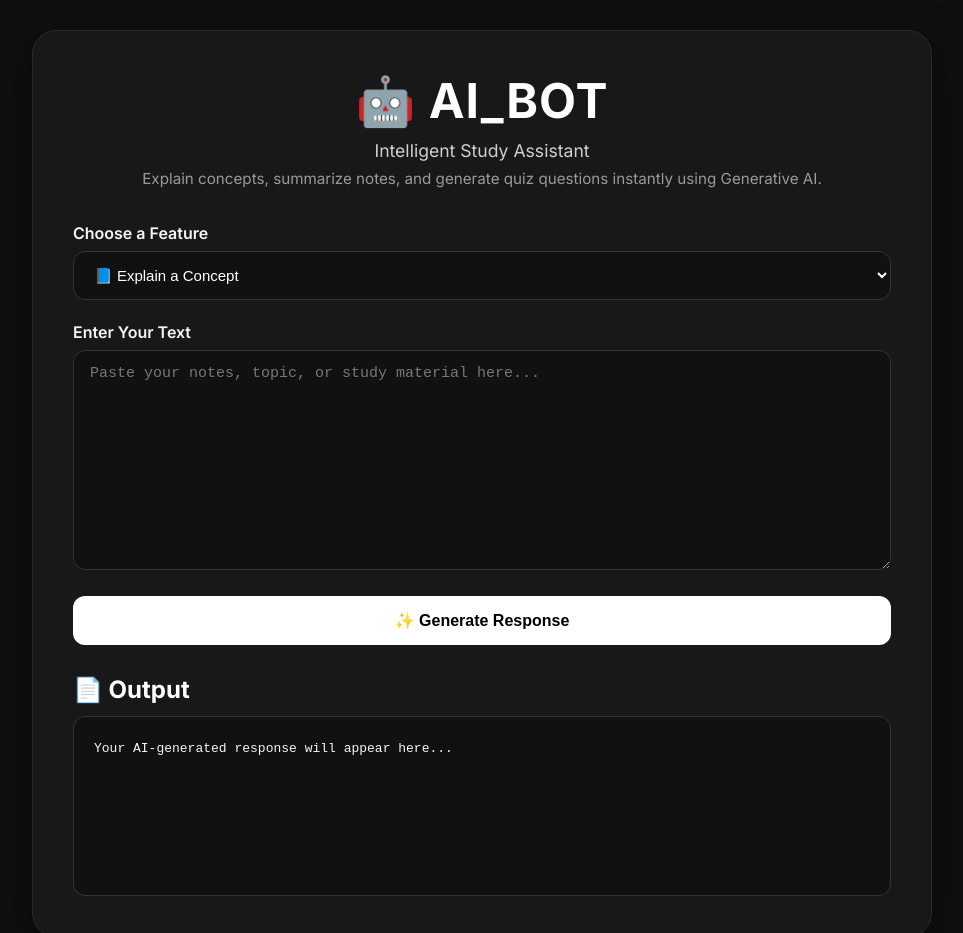
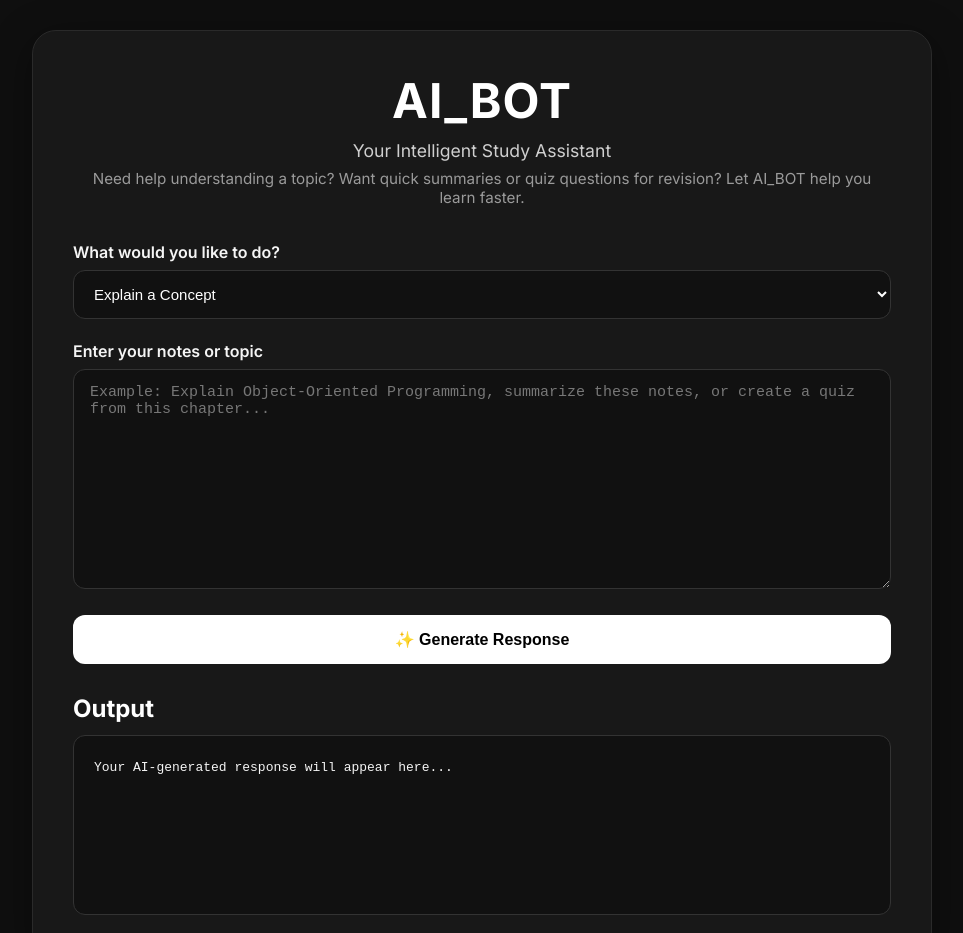
Before and after one commit to PHB-26/WEEK_1, a website: page public/index.html in a window 1280 px wide. Shown: the top 933 px of the page, without its empty margins (158-1121 px from the left). Drawn offline with Linux system fonts and the light colour scheme.

Commit message:
Update index.html

```diff
--- a/public/index.html
+++ b/public/index.html
@@ -5,56 +5,45 @@
     <meta name="viewport" content="width=device-width, initial-scale=1.0">
     <title>AI_BOT | AI Study Assistant</title>
 
-    <link href="https://fonts.googleapis.com/css2?family=Inter:wght@400;500;600;700&display=swap" rel="stylesheet">
+    <link
+        href="https://fonts.googleapis.com/css2?family=Inter:wght@400;500;600;700&display=swap"
+        rel="stylesheet"
+    >
 
     <link rel="stylesheet" href="style.css">
 </head>
 
 <body>
-
     <div class="container">
 
-        <div class="header">
-            <h1>🤖 AI_BOT</h1>
-
-            <p class="subtitle">
-                Intelligent Study Assistant
-            </p>
+        <header class="header">
+            <h1>AI_BOT</h1>
+            <p class="subtitle">Your Intelligent Study Assistant</p>
 
             <p class="description">
-                Explain concepts, summarize notes, and generate quiz questions instantly using Generative AI.
+                Need help understanding a topic? Want quick summaries or quiz
+                questions for revision? Let AI_BOT help you learn faster.
             </p>
+        </header>
+
+
+        <div class="form-group">
+            <label for="feature">What would you like to do?</label>
+
+            <select id="feature">
+                <option value="explain">Explain a Concept</option>
+                <option value="summarize">Summarize Text</option>
+                <option value="quiz"> Generate Quiz Questions</option>
+            </select>
         </div>
 
         <div class="form-group">
-
-            <label for="feature">Choose a Feature</label>
-
-            <select id="feature">
-                <option value="explain">
-                    📘 Explain a Concept
-                </option>
-
-                <option value="summarize">
-                    📝 Summarize Text
-                </option>
-
-                <option value="quiz">
-                    ❓ Generate Quiz Questions
-                </option>
-            </select>
-
-        </div>
-
-        <div class="form-group">
-
-            <label for="inputText">Enter Your Text</label>
+            <label for="inputText">Enter your notes or topic</label>
 
             <textarea
                 id="inputText"
-                placeholder="Paste your notes, topic, or study material here..."
+                placeholder="Example: Explain Object-Oriented Programming, summarize these notes, or create a quiz from this chapter..."
             ></textarea>
-
         </div>
 
         <button id="generateBtn">
@@ -63,21 +52,19 @@
 
         <div id="loading"></div>
 
-        <div class="output-section">
-
+        <!-- Output Area -->
+        <section class="output-section">
             <div class="output-header">
-                <h2>📄 Output</h2>
+                <h2>Output</h2>
             </div>
 
             <pre id="output">
 Your AI-generated response will appear here...
             </pre>
-
-        </div>
+        </section>
 
     </div>
 
     <script src="script.js"></script>
-
 </body>
 </html>
```
